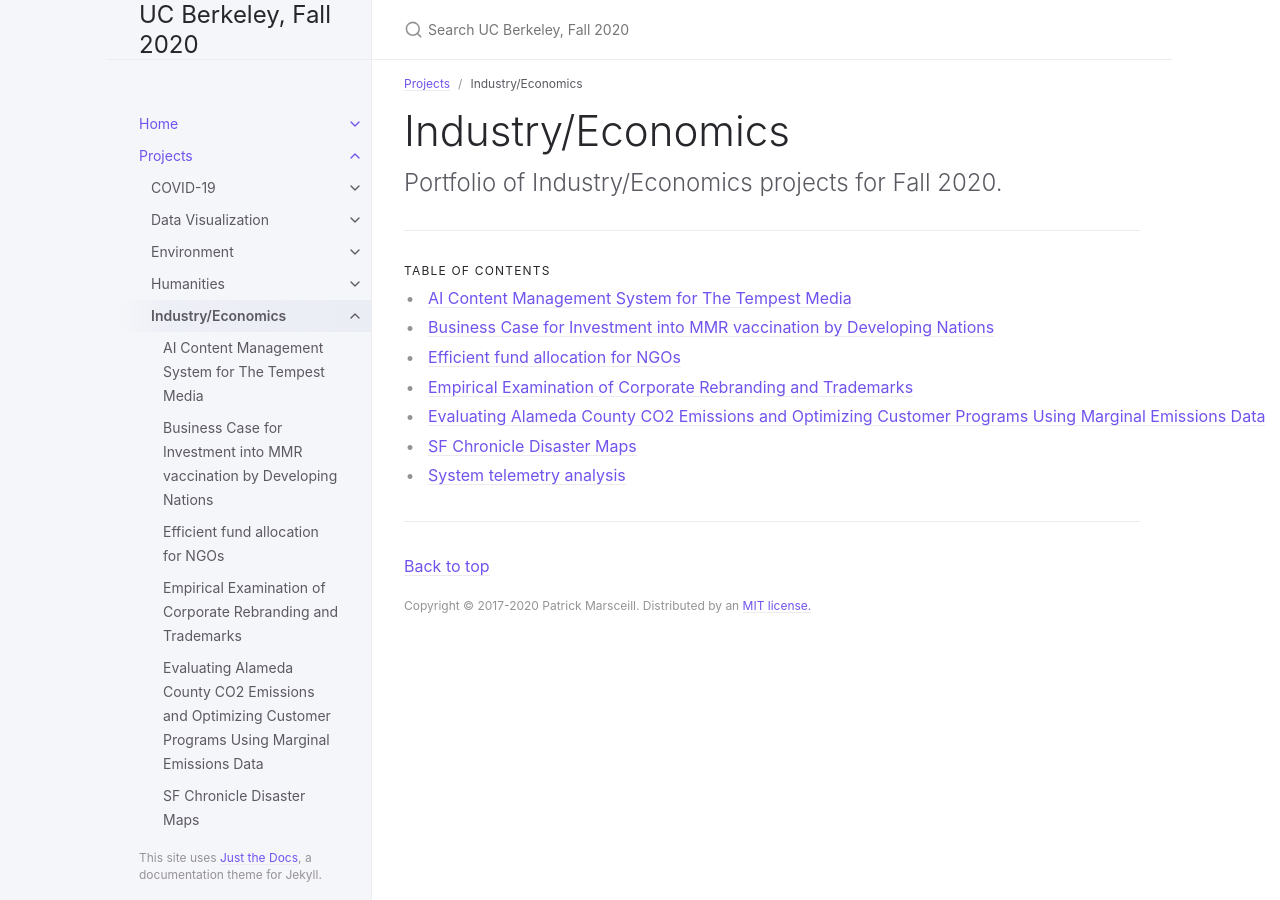
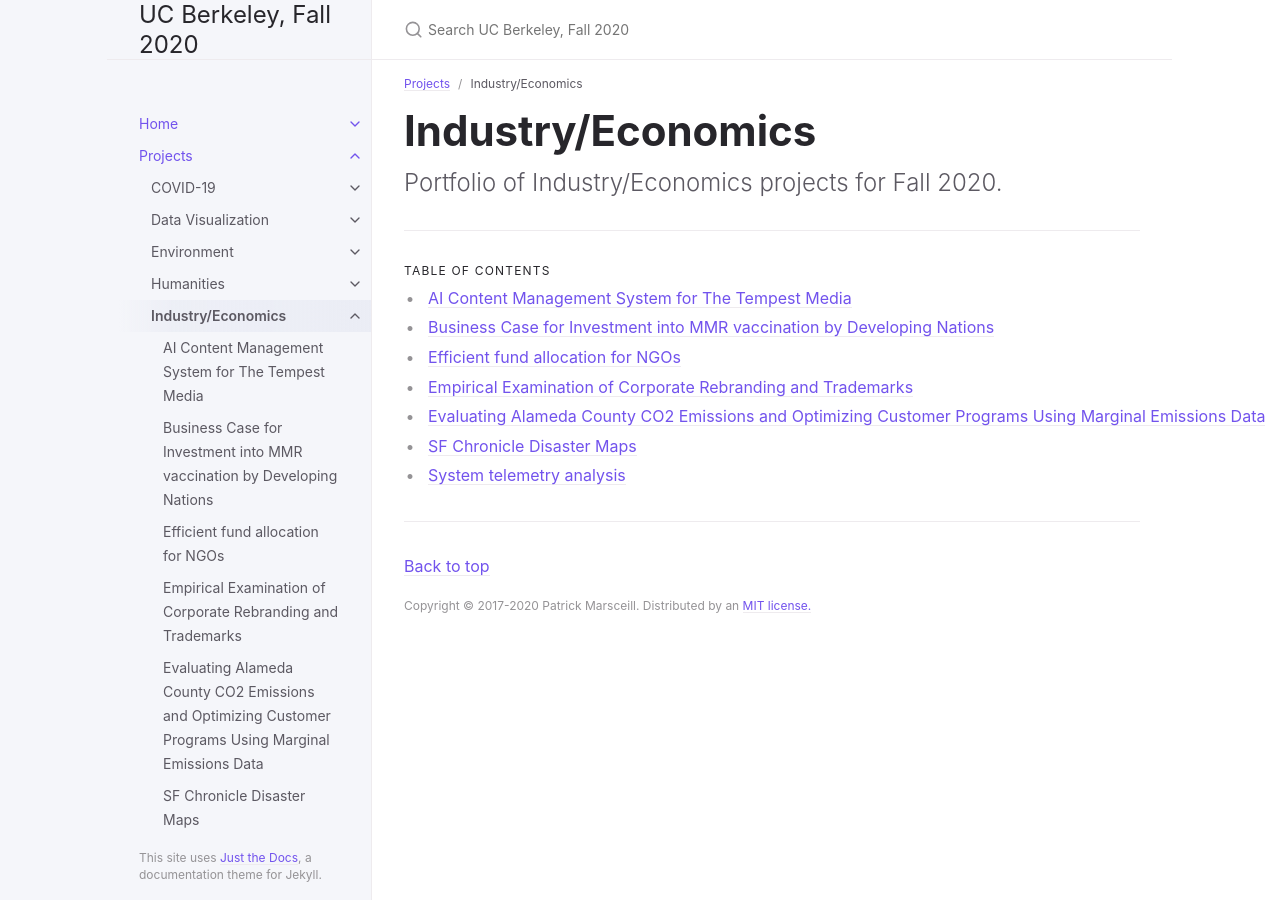
Before and after one commit to DS-Discovery/ds-discovery.github.io, a Jekyll site: the page built from Projects/Industry:Economics/industry:economics.md, in a window 1280 px wide. Built offline with Jekyll 4.4.1, drawn with Linux system fonts in a browser that asks for light colours.

```diff
--- a/Projects/Industry:Economics/industry:economics.md
+++ b/Projects/Industry:Economics/industry:economics.md
@@ -5,7 +5,7 @@ parent: Projects
 nav_order: 3
 has_children: true
 ---
-# Industry/Economics
+# **Industry/Economics**
 {: .fs-9 }
 
 Portfolio of Industry/Economics projects for Fall 2020.
```
